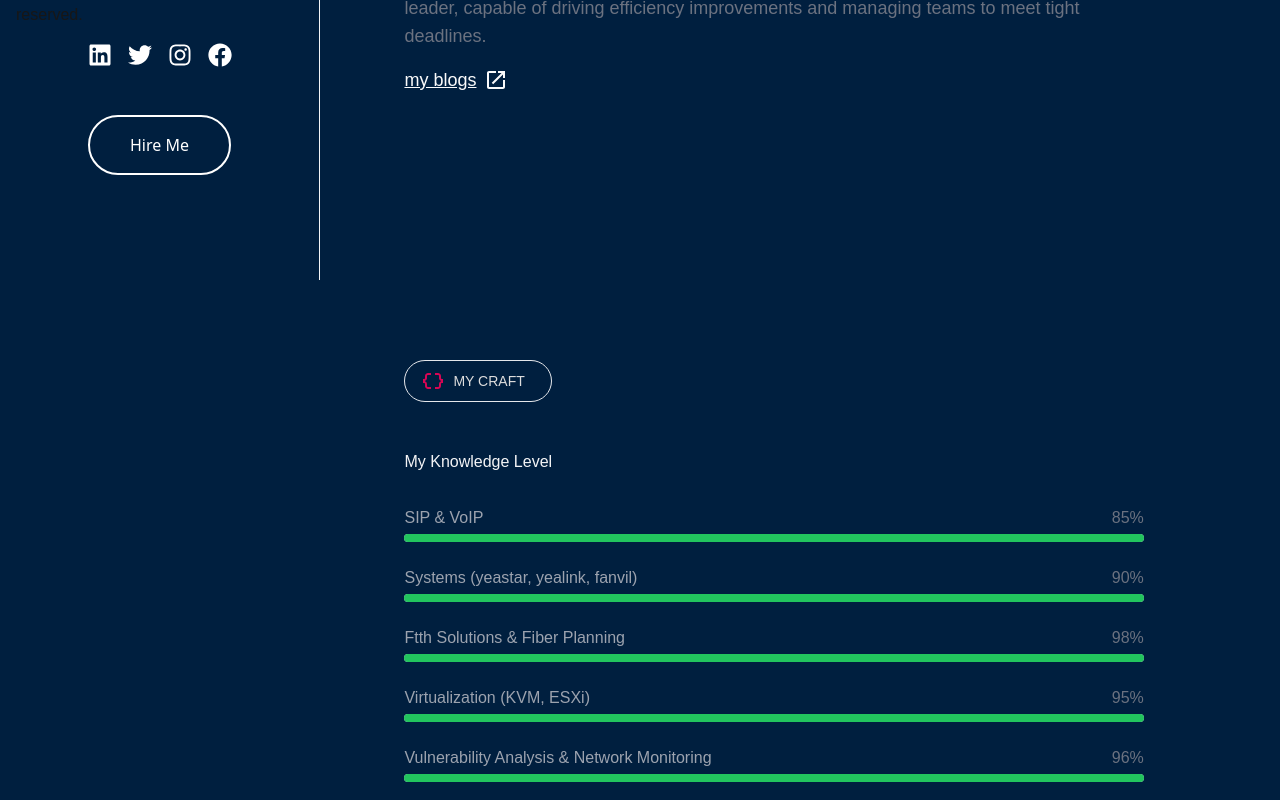
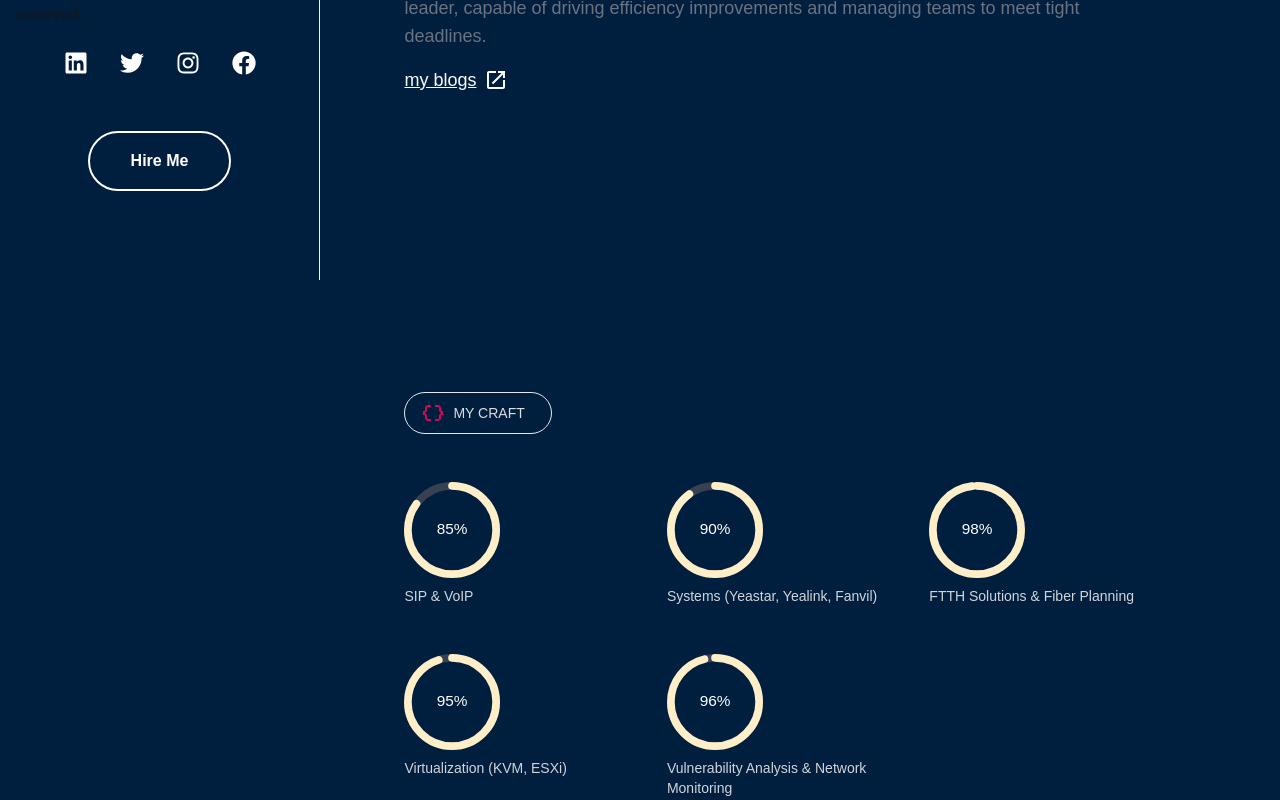
Before and after one commit to DianaWangui/sarah-portfolio, a Next.js app: page / in a window 1280 px wide. Shown: the part 520-1320 px from the top of the page. Built offline with nearby package versions, Linux system fonts and the light colour scheme.

Commit message:
add SideCard component and update package dependencies for enhanced layout

```diff
--- /dev/null
+++ b/app/landingpage/components/sidecard.js
@@ -0,0 +1,68 @@
+import Image from "next/image";
+import Link from "next/link";
+import { FaLinkedin, FaTwitter, FaInstagram, FaFacebook } from "react-icons/fa";
+
+const SideCard = () => {
+    return (
+        // First div on the left with a fixed position
+        <div className="bg-transparent border-r border-gray-100 flex flex-col items-center
+                        w-full md:w-1/3 lg:w-1/4 h-screen overflow-y-scroll scrollbar-hide
+                         p-4 lg:fixed left-0 top-0"
+        >
+            <div className="text-center p-4 flex gap-2 flex-col items-center">
+                <h1 className="text-4xl font-bold font-sans">Sarah Gichuru</h1>
+                <p className="text-sm font-bold font-sans">Technical Ops Engineer</p>
+            </div>
+
+            <div className="w-full max-w-xs">
+                <Image
+                    src="/Images/sarah.jpg"
+                    alt="profile"
+                    width={200} // Set appropriate width
+                    height={200} // Set appropriate height
+                    className="w-full h-auto rounded-xl"
+                />
+            </div>
+
+            <div className="flex flex-col gap-4 items-center">
+                <h2 className="text-2xl font-bold font-sans">sarah@gmail.com</h2>
+                <h2 className="text-2xl font-bold font-sans">Nairobi, Kenya</h2>
+                <p>&copy; {new Date().getFullYear()} Sarah Gichuru. All rights reserved.</p>
+
+                {/* Social Media Links */}
+                <ul className="flex flex-row items-center gap-4">
+                    <li className="relative w-[40px] h-[40px] flex items-center justify-center rounded-full border border-transparent transition-all duration-300 hover:border-green-500">
+                        <Link href="https://www.linkedin.com" target="_blank">
+                            <FaLinkedin className="text-white hover:text-green-500 transition-colors duration-300" size={24} />
+                        </Link>
+                    </li>
+                    <li className="relative w-[40px] h-[40px] flex items-center justify-center rounded-full border border-transparent transition-all duration-300 hover:border-green-500">
+                        <Link href="https://www.twitter.com" target="_blank">
+                            <FaTwitter className="text-white hover:text-green-500 transition-colors duration-300" size={24} />
+                        </Link>
+                    </li>
+                    <li className="relative w-[40px] h-[40px] flex items-center justify-center rounded-full border border-transparent transition-all duration-300 hover:border-green-500">
+                        <Link href="https://www.instagram.com" target="_blank">
+                            <FaInstagram className="text-white hover:text-green-500 transition-colors duration-300" size={24} />
+                        </Link>
+                    </li>
+                    <li className="relative w-[40px] h-[40px] flex items-center justify-center rounded-full border border-transparent transition-all duration-300 hover:border-green-500">
+                        <Link href="https://www.facebook.com" target="_blank">
+                            <FaFacebook className="text-white hover:text-green-500 transition-colors duration-300" size={24} />
+                        </Link>
+                    </li>
+                </ul>
+
+
+
+                {/* Hire Me Button */}
+                <button className="border-2 font-bold border-white w-[50%] text-white py-4 rounded-full mt-8
+        hover:bg-white hover:text-gray-900 transition active:text-green-500">
+                    Hire Me
+                </button>
+            </div>
+        </div>
+    );
+};
+
+export default SideCard;
--- a/app/landingpage/components/skills.js
+++ b/app/landingpage/components/skills.js
@@ -1,51 +1,95 @@
-import React from 'react';
-import DataObjectIcon from '@mui/icons-material/DataObject';
-
+"use client";
+import React, { useEffect, useState } from "react";
+import { motion, useAnimation } from "framer-motion";
+import { useInView } from "react-intersection-observer";
+import { CircularProgressbar, buildStyles } from "react-circular-progressbar";
+import DataObjectIcon from "@mui/icons-material/DataObject";
+import "react-circular-progressbar/dist/styles.css";
 
 const skillsData = [
-  { name: 'SIP & VoIP', level: 85 },
-  { name: 'Systems (yeastar, yealink, fanvil)', level: 90 },
-  { name: 'Ftth Solutions & Fiber Planning', level: 98 },
-  { name: 'Virtualization (KVM, ESXi)', level: 95 },
-  { name: 'Vulnerability Analysis & Network Monitoring', level: 96 },
+  { name: "SIP & VoIP", percentage: 85 },
+  { name: "Systems (Yeastar, Yealink, Fanvil)", percentage: 90 },
+  { name: "FTTH Solutions & Fiber Planning", percentage: 98 },
+  { name: "Virtualization (KVM, ESXi)", percentage: 95 },
+  { name: "Vulnerability Analysis & Network Monitoring", percentage: 96 },
 ];
 
 const Skills = () => {
   return (
-    <section className="bg-transparent pl-[10%] pr-[14%] mt-8 lg:mt-20">
-      {/* Heading Section */}
-      <div className="mb-8">
+    <div className="p-8 bg-transparent pl-[10%] pr-[14%] mt-8 lg:mt-20">
       <h4 className="text-sm font-light lg:border border-gray-[700]
-                     text-[#dddddd] py-2 px-4  mb-12 w-[20%] text-nowrap
+                     text-[#dddddd] py-2 px-4 mb-12 w-[20%] text-nowrap
                      flex items-center gap-2 decoration-inherit
                      hover:border-gray-200 font-Poppins rounded-full">
         <DataObjectIcon className="text-[#D70654]" />
         MY CRAFT
       </h4>
-        <p className="text-gray-100 text-sm md:text-base">My Knowledge Level</p>
-      </div>
 
-      {/* Skills Bars */}
-      <div className="max-w-3xl">
-        {skillsData.map((skill) => (
-          <div key={skill.name} className="mb-6">
-            {/* Skill Label and Percentage */}
-            <div className="flex justify-between mb-1">
-              <span className="text-gray-400 font-medium">{skill.name}</span>
-              <span className="text-gray-500">{skill.level}%</span>
-            </div>
-            {/* Progress Bar Background */}
-            <div className="w-full bg-gray-300 h-2 rounded-full">
-              {/* Progress Bar Fill */}
-              <div
-                className="h-2 bg-green-500 rounded-full"
-                // style={{ width: ${skill.level}% }}
-              ></div>
+      <div className="grid grid-cols-2 md:grid-cols-3 gap-12">
+        {skillsData.map((skill, index) => (
+          <SkillProgress key={index} skill={skill} index={index} />
+        ))}
       </div>
     </div>
-        ))}
+  );
+};
+
+const SkillProgress = ({ skill, index }) => {
+  const controls = useAnimation();
+  const { ref, inView } = useInView({ triggerOnce: false, threshold: 0.3 });
+  const [progress, setProgress] = useState(0);
+
+  useEffect(() => {
+    if (inView) {
+      controls.start({ value: skill.percentage, transition: { duration: 2 } });
+      let current = 0;
+      const interval = setInterval(() => {
+        current += 1;
+        if (current >= skill.percentage) {
+          clearInterval(interval);
+        }
+        setProgress(current);
+      }, 20);
+    } else {
+      setProgress(0);
+    }
+  }, [inView, controls, skill.percentage]);
+
+  return (
+    <motion.div
+      ref={ref}
+      className="flex flex-col relative"
+      initial={{ opacity: 0, y: 50 }}
+      animate={inView ? { opacity: 1, y: 0 } : { opacity: 0, y: 50 }}
+      transition={{ duration: 0.8, delay: index * 0.2 }}
+    >
+      <div className="w-24 h-24 relative group">
+        <CircularProgressbar
+          value={progress}
+          text={`${progress}%`}
+          styles={buildStyles({
+            textColor: "#fff",
+            pathColor: "#FFEFC8",
+            trailColor: "#374151",
+            textSize: "16px",
+          })}
+        />
+
+        {/* Chat Bubble Tooltip (Right Side) */}
+        <div className="absolute left-full ml-4 top-1/2 -translate-y-1/2
+                        opacity-0 group-hover:opacity-100 transition-all
+                        duration-300 bg-gray-800 text-white text-sm
+                        p-3 rounded-lg shadow-lg whitespace-normal
+                        w-[180px] max-w-xs z-50
+                        before:content-[''] before:absolute
+                        before:top-1/2 before:-translate-y-1/2 before:-left-2
+                        before:border-8 before:border-transparent
+                        before:border-r-gray-800">
+          {skill.name}
         </div>
-    </section>
+      </div>
+      <p className="text-sm mt-2 text-gray-300">{skill.name}</p>
+    </motion.div>
   );
 };
 
--- a/app/landingpage/page.js
+++ b/app/landingpage/page.js
@@ -6,67 +6,17 @@ import Skills from './components/skills';
 import Experience from './components/experience';
 import Education from './components/education';
 import Contact from './components/contact';
+import SideCard from './components/sidecard';
 const Home = () => {
   return (
     <div className=" w-[100%] flex flex-col lg:flex-row bg-[#001f3f] mb-4">
-      {/* First div on the left fixed position */}
-      <div className="bg-transparent border-r border-gray-100 flex flex-col items-center
-                      w-full md:w-1/3 lg:w-1/4 h-screen overflow-y-auto p-4 lg:fixed left-0 top-0
-                      scrollbar-thin scrollbar-thumb-gray-500 scrollbar-track-gray-200">
-        <div className="text-center p-4 flex gap-2 flex-col items-center">
-        <h1 className="text-4xl font-bold font-sans">Sarah Gichuru</h1>
-        <p className="text-sm font-bold font-sans">Technical Ops engineer</p>
-        </div>
-        <div className="w-full max-w-xs">
-          <Image
-            src="/Images/sarah.jpg"
-            alt="profile"
-            width={0}
-            height={0}
-            sizes="100vw"
-            className="w-full h-auto rounded-xl"
-          />
-        </div>
-
-        <div className='flex flex-col gap-4 items-center'>
-          <h2 className="text-2xl font-bold font-sans">sarah@gmail.com</h2>
-          <h2 className="text-2xl font-bold font-sans">Nairobi Kenya</h2>
-          <p>&copy; {new Date().getFullYear()} Sarah Gichuru. All rights reserved.</p>
-          <ul className="flex flex-row items-center gap-4">
-            <li className='text-white hover:text-green-500'>
-              <Link href="https://www.linkedin.com" target="_blank">
-                <FaLinkedin size={24} />
-              </Link>
-            </li>
-            <li className='text-white hover:text-green-500'>
-              <Link href="https://www.twitter.com" target="_blank">
-                <FaTwitter size={24} />
-              </Link>
-            </li>
-            <li className='text-white hover:text-green-500'>
-              <Link href="https://www.instagram.com" target="_blank">
-                <FaInstagram size={24} />
-              </Link>
-            </li>
-            <li className='text-white hover:text-green-500'>
-              <Link href="https://www.facebook.com" target="_blank">
-                <FaFacebook size={24} />
-              </Link>
-            </li>
-          </ul>
-          <button className="border-2 text-bold border-white w-[50%] text-white py-4 rounded-full mt-8 hover:bg-white hover:text-gray-900 trans font-sans active:text-green-500">Hire Me</button>
-        </div>
-      </div>
-
-
-      {/* First div on the right scrollable */}
+      <SideCard />
       <div className="bg-trasparent w-[100%] lg:w-[76%] h-[100%] lg:ml-[24%]">
         <About />
         <Skills />
         <Experience />
         <Education />
         <Contact />
-
       </div>
     </div>
   );
--- a/package.json
+++ b/package.json
@@ -13,10 +13,13 @@
     "@emotion/styled": "^11.14.0",
     "@mui/icons-material": "^6.4.4",
     "@mui/material": "^6.4.4",
+    "framer-motion": "^12.4.3",
     "next": "15.1.6",
     "react": "^19.0.0",
+    "react-circular-progressbar": "^2.1.0",
     "react-dom": "^19.0.0",
-    "react-icons": "^5.4.0"
+    "react-icons": "^5.4.0",
+    "react-intersection-observer": "^9.15.1"
   },
   "devDependencies": {
     "postcss": "^8",
```
Also changed, not shown: 1 other file (tests, documents, lock files or other folders). Lines whose indentation alone changed are shown as unchanged.
